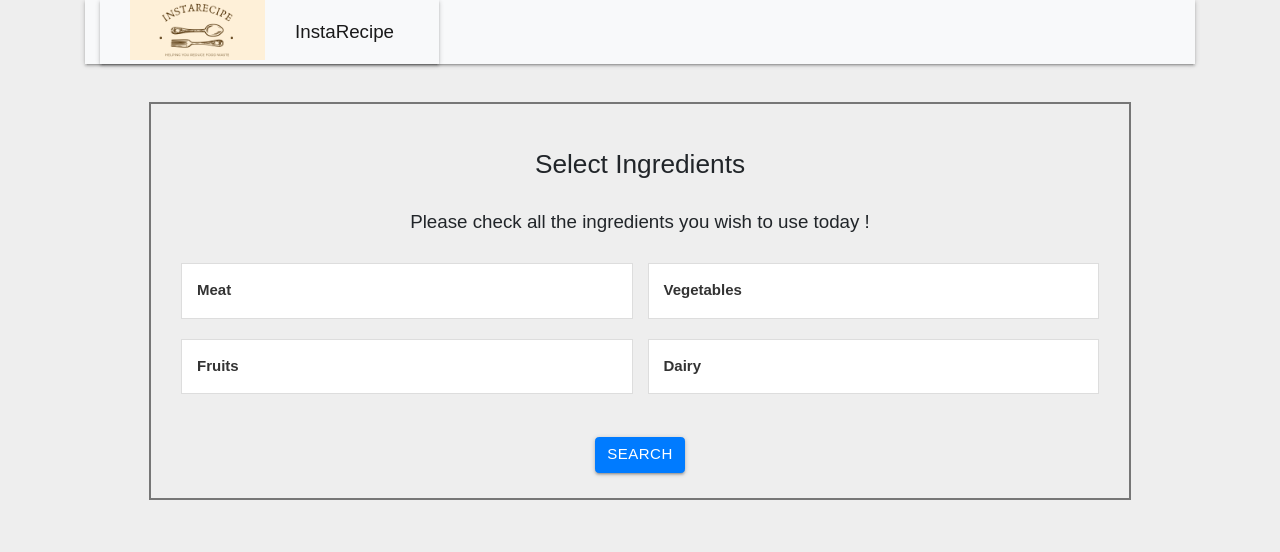
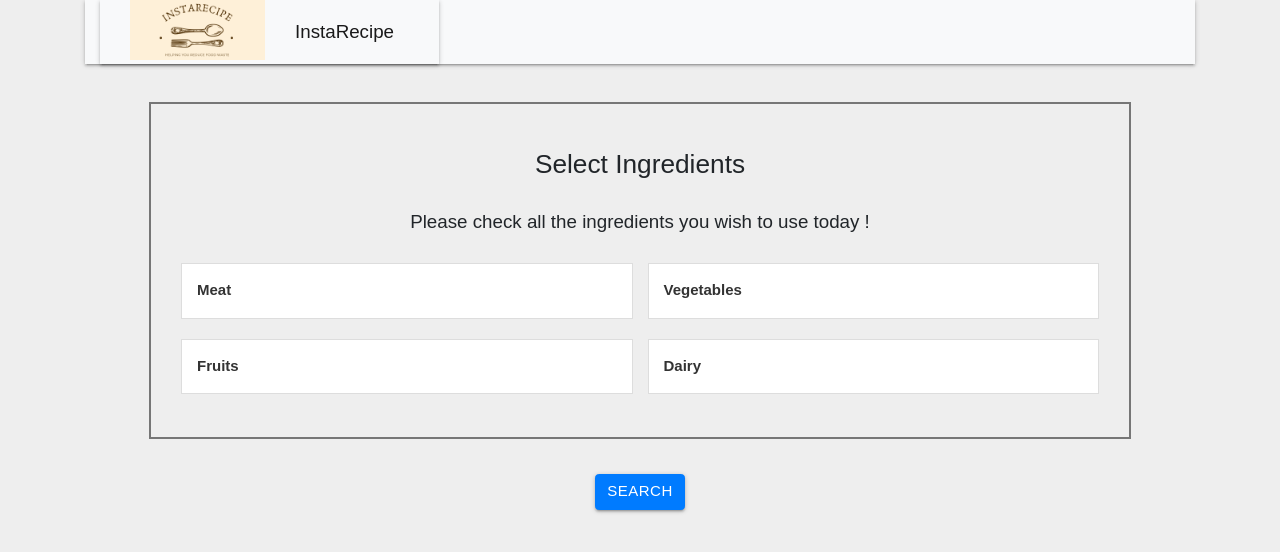
Before and after one commit to snehageorge37/SEG3125-GROUP-14, a React (Create React App) app in the folder lab7_8_9/starting_point/instarecipeapp/: page /ingredients in a window 1280 px wide. Shown: the top 552 px of the page. Built offline with nearby package versions, Linux system fonts and the light colour scheme.

Commit message:
added onclick for search button

```diff
--- a/lab7_8_9/starting_point/instarecipeapp/src/Ingredients.js
+++ b/lab7_8_9/starting_point/instarecipeapp/src/Ingredients.js
@@ -1,7 +1,10 @@
 import React, { useState } from "react";
 import ReactDOM from "react-dom";
 import styled from "styled-components";
+import { BrowserRouter as Router, Route, Switch } from "react-router-dom";
+import { Link, withRouter } from "react-router-dom";
 import AccordionMP from "./Accordion";
+import SearchResults from "./SearchResults";
 
 const Container = styled.div`
   font-family: sans-serif;
@@ -162,11 +165,21 @@ const Ingredients = () => {
           </div>
         </div>
         <br />
-        <div style={{textAlignVertical: "center",textAlign: "center", marginBottom:25}}>
-          <button className="btn btn-primary">Search</button>
+      </div>
+        <div style={{textAlignVertical: "center",textAlign: "center", marginTop:35, marginBottom:35}}>
+          <Router>
+            <Link class="nav-link" to="/searchResults" className="btn btn-primary">
+              Search
+            </Link>
+            <Switch>
+              <Route path="/searchResults">
+                <SearchResults />
+              </Route>
+            </Switch>
+          </Router>
         </div>
-      </div>
     </Container>
+
   );
 };
 
--- /dev/null
+++ b/lab7_8_9/starting_point/instarecipeapp/src/SearchResults.js
@@ -0,0 +1,17 @@
+import React from "react";
+
+const divBorderStyle = {
+        border: '2px solid rgba(0, 0, 0, 0.5)',
+        marginTop: 30,
+};
+
+function SearchResults() {
+  return (
+    <div className="searchResults" style={divBorderStyle} >
+        <h3 style={{marginTop: 30}}>Results</h3>
+        <p> TO DO : ADD RECIPES CARDS HERE</p>
+    </div>
+  );
+}
+
+export default SearchResults;
```
